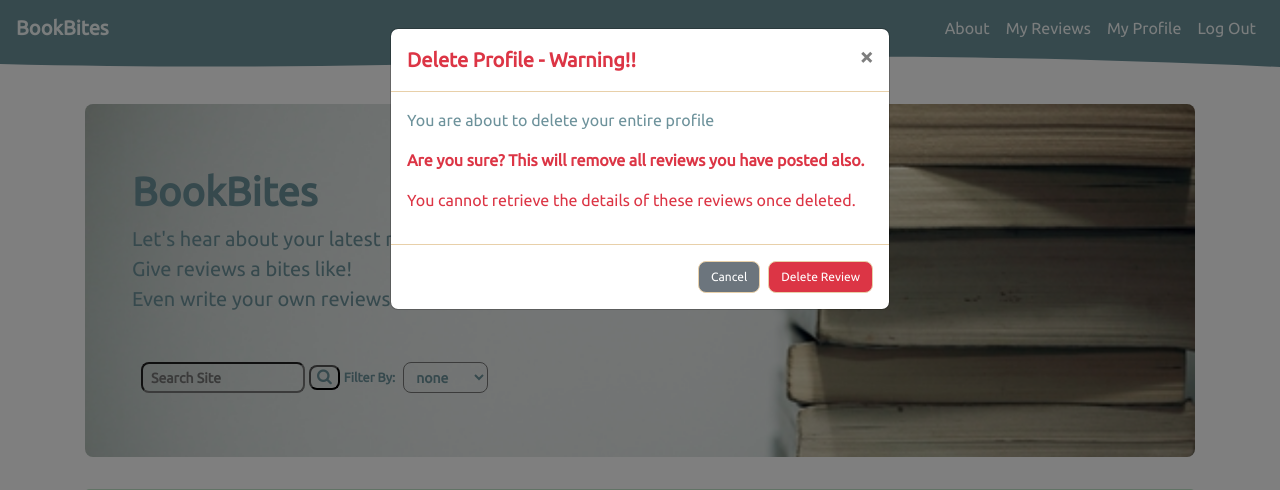
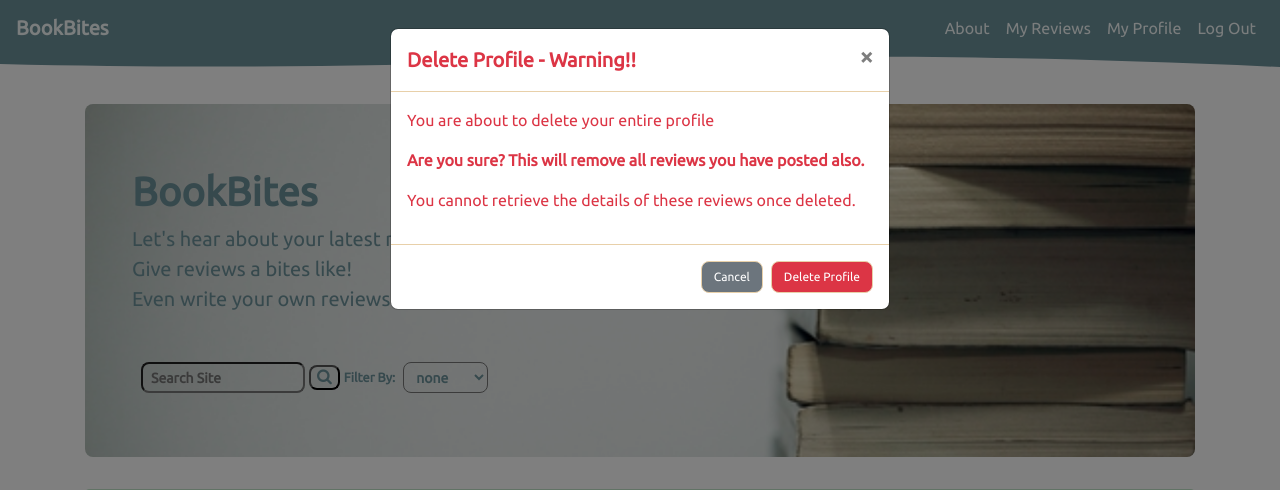
Before and after one commit to alimgee/book-review-milestone-project3, a Flask app: page /myprofile/ in a window 1280 px wide, after a click on "Delete Profile". Shown: the top 490 px of the page. Run offline with Flask 2, Linux system fonts and the light colour scheme; the visitor is signed in with stand-in values (Sample User, id 1); data that the repository does not hold is empty; some libraries are stand-ins or nearby versions.

Commit message:
Modifying delete profile warning message to make all text red

```diff
--- a/templates/myprofile.html
+++ b/templates/myprofile.html
@@ -42,14 +42,14 @@
               </button>
             </div>
             <div class="modal-body">
-              <p>You are about to delete your entire profile </strong></span></p>
+              <p class="text-danger">You are about to delete your entire profile </strong></span></p>
               <p class="text-danger"><strong>Are you sure? This will remove all reviews you have posted also.</strong></p>
               <p class="text-danger">You cannot retrieve the details of these reviews once deleted.</p>
             </div>
             <div class="modal-footer">
               <button type="button" class="btn btn-secondary" data-dismiss="modal">Cancel</button>
               <!--<button type="button" class="btn btn-primary">Save changes</button-->
-              <a href=" {{ (url_for('delete_profile', id=user._id )) }} " class="btn btn-danger" >Delete Review</a>
+              <a href=" {{ (url_for('delete_profile', id=user._id )) }} " class="btn btn-danger" >Delete Profile</a>
             </div>
           </div>
         </div>
```
